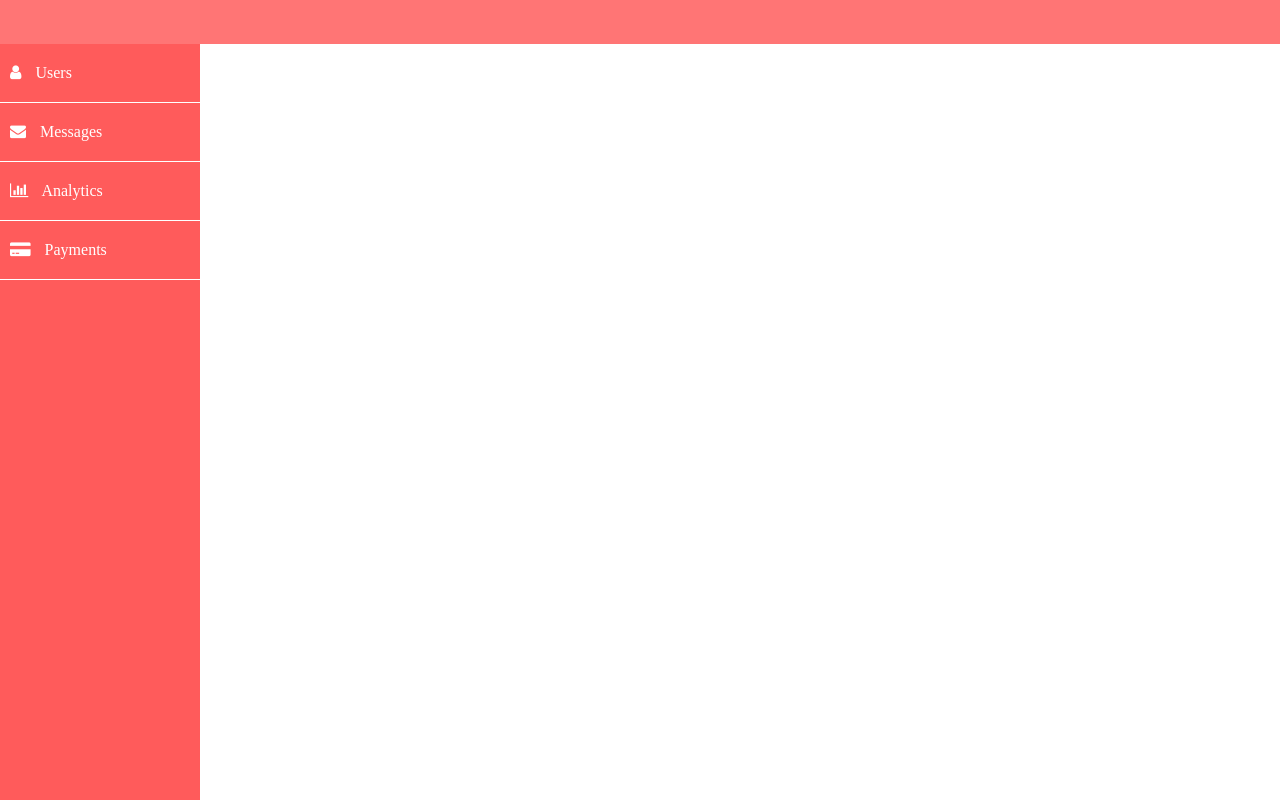
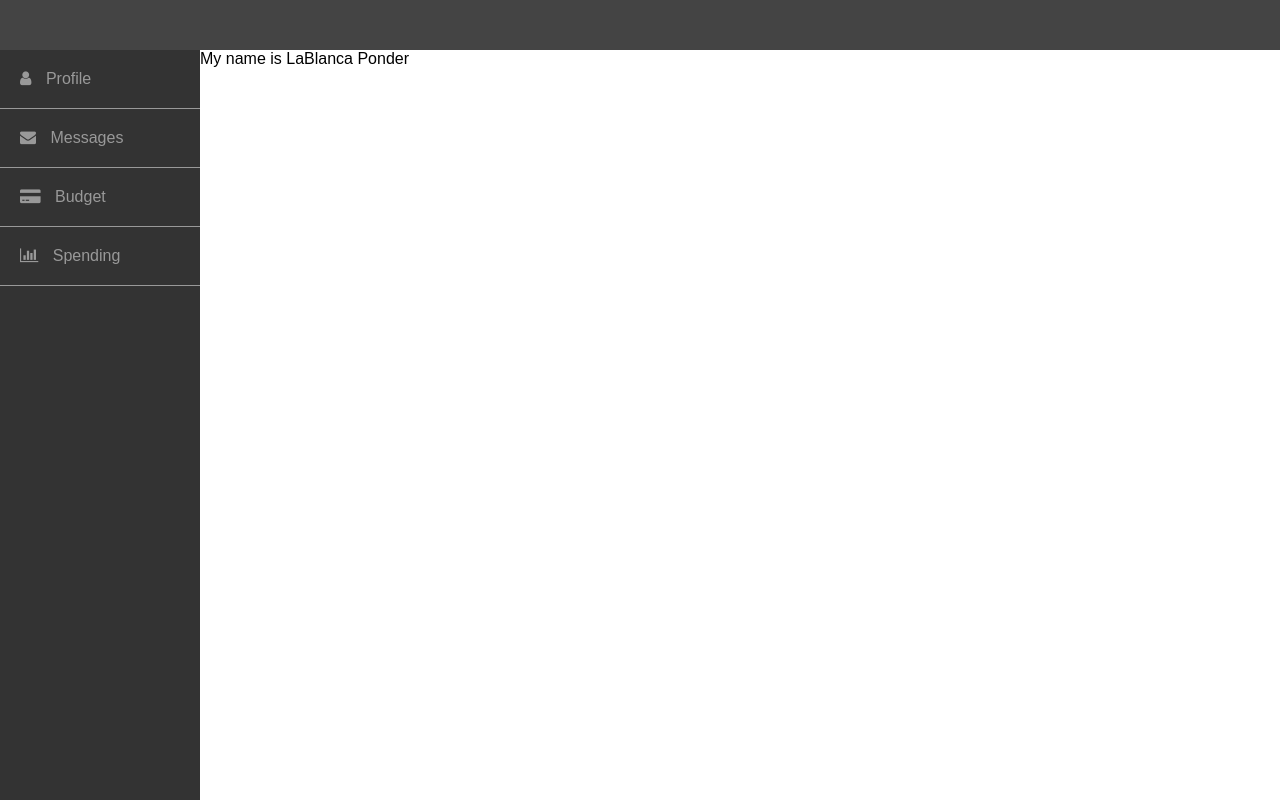
Before and after one commit to lablancaponder/admin-dashboard, a website: page index.html in a window 1280 px wide. Drawn offline with nearby package versions, Linux system fonts and the light colour scheme.

Commit message:
added menu

```diff
--- a/index.html
+++ b/index.html
@@ -20,7 +20,7 @@
                     <li>
                         <a href="#">
                             <span><i class="fa fa-user"></i></span>
-                            <span>Users</span>
+                            <span>Profile</span>
                         </a>
                     </li>
                     <li>
@@ -31,14 +31,14 @@
                     </li>
                     <li class="active">
                         <a href="#">
-                            <span><i class="fa fa-bar-chart"></i></span>
-                            <span>Analytics</span>
+                            <span><i class="fa fa-credit-card-alt"></i></span>
+                            <span>Budget</span>
                         </a>
                     </li>
                     <li>
                         <a href="#">
-                            <span><i class="fa fa-credit-card-alt"></i></span>
-                            <span>Payments</span>
+                            <span><i class="fa fa-bar-chart"></i></span>
+                            <span>Spending</span>
                         </a>
                     </li>
                 </ul>
@@ -46,7 +46,7 @@
         </div>
 
         <div class="main-content">
-            Responsive dashboard and admin sidemenu layout
+            My name is LaBlanca Ponder
         </div>
 
 
--- a/main.css
+++ b/main.css
@@ -1,6 +1,7 @@
 body {
     margin: 0;
     padding: 0;
+    font-family: Arial, Helvetica, sans-serif;
 }
 
 *{
@@ -9,19 +10,19 @@ body {
 
 .header {
     position: absolute;
-    height: 44px;
+    height: 50px;
     width: 100%;
-    background-color: #ff7575;
+    background-color: #444;
     z-index: 4;
 }
 
 .side-nav {
     position: absolute;
     width: 100%;
-    background-color: #ff5b5b;
+    background-color: #333;
     height: 100vh;
     z-index: 3;
-    padding-top: 44px;
+    padding-top: 50px;
 }
 
 .side-nav ul {
@@ -31,20 +32,24 @@ body {
 }
 
 .side-nav ul li {
-    padding: 20px 10px;
-    border-bottom: 1px solid #fff;
+    padding: 20px 20px;
+    border-bottom: 1px solid #999;
 }
 
 .side-nav ul li a {
-    color: #fff;
+    color: #999;
     text-decoration: none;
+
 }
 
 .side-nav ul li a i {
-    color: #fff;
+    color: #999;
     padding-right: 10px;
 }
 
+.main-content {
+    padding-top: 50px;
+}
 @media screen and (min-width: 600px) {
     .side-nav {
         width: 80px;
@@ -61,6 +66,9 @@ body {
         font-size: 26px;
 
     }
+    .main-content {
+        margin-left: 80px;
+    }
 }
 
 @media screen and (min-width: 1000px) {
@@ -76,4 +84,7 @@ body {
     .side-nav ul li i {
         font-size: 16px;
     }
+    .main-content {
+        margin-left: 200px;
+    }
 }
```
